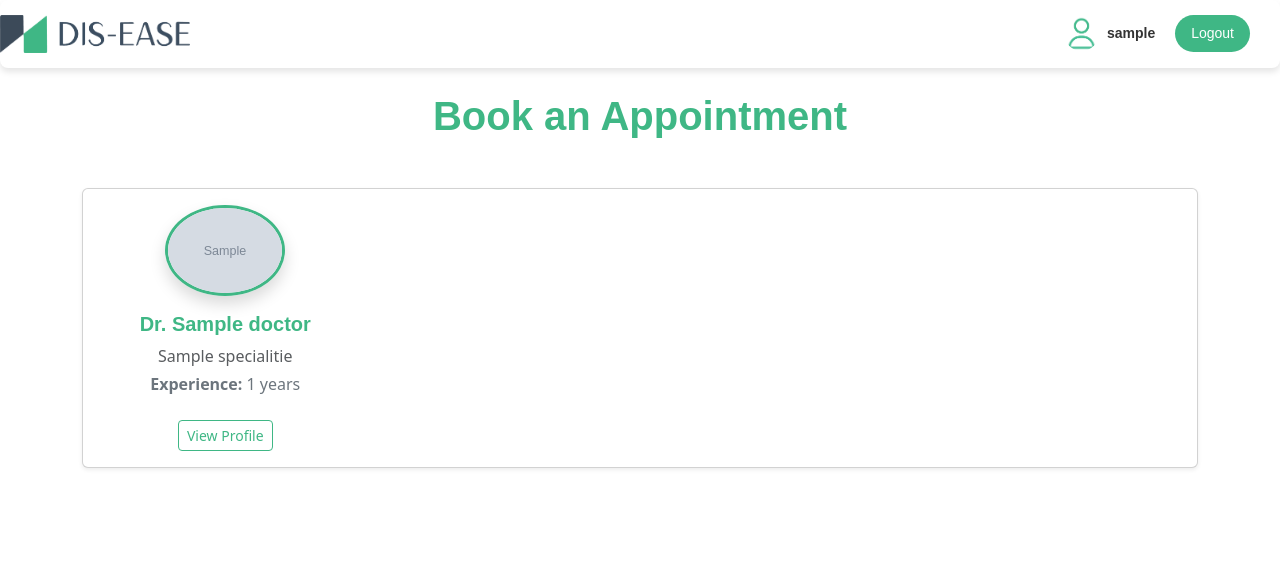
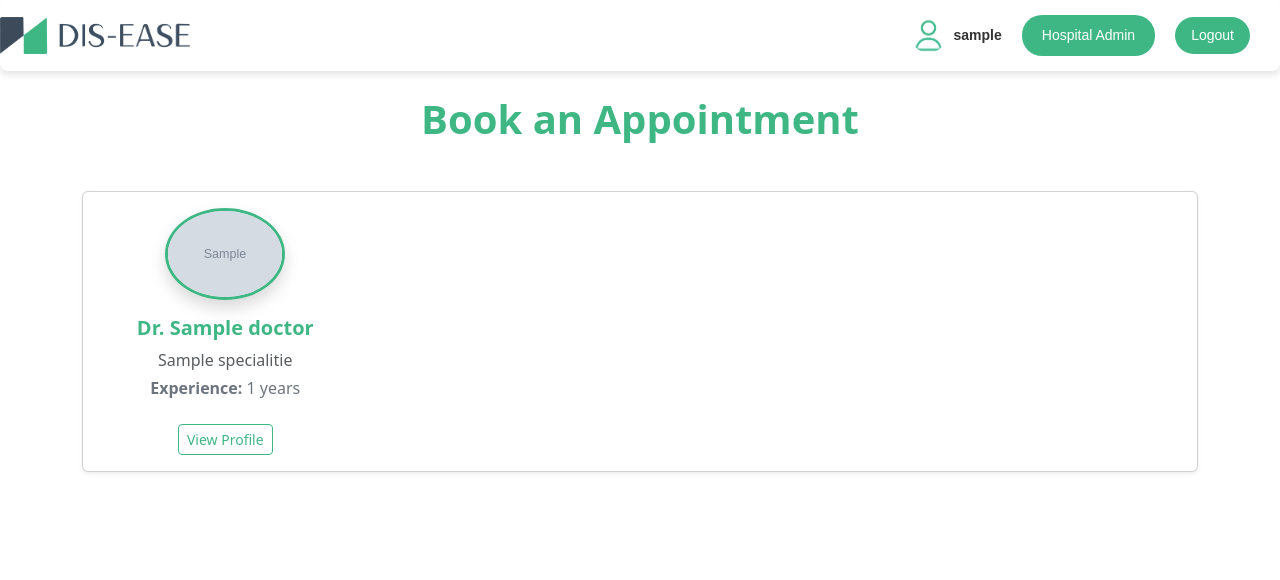
Before and after one commit to UtsavlalShrestha/disease-prediction-and-doctor-booking, a Django app: page /appoint/ in a window 1280 px wide. Shown: the top 580 px of the page. Run offline with Django 5.2, Linux system fonts and the light colour scheme; a user stored in the database is signed in; tables that the repository leaves empty hold one stand-in row (values such as "Sample post"); grey boxes marked "Sample" are stand-in pictures.

Commit message:
Update hospital admin and UI

```diff
--- a/base/templates/hospital_admin/appointment_list.html
+++ b/base/templates/hospital_admin/appointment_list.html
@@ -84,7 +84,7 @@
             </tr>
             {% endfor %} {% else %}
             <tr>
-              <td colspan="6" class="text-center text-muted py-4">
+              <td colspan="7" class="text-center text-muted py-4">
                 No Appointments Available
               </td>
             </tr>
--- a/base/templates/hospital_admin/approved_appointment_history.html
+++ b/base/templates/hospital_admin/approved_appointment_history.html
@@ -5,6 +5,7 @@
     <thead>
       <tr>
         <th>Doctor</th>
+        <th>Hospital</th>
         <th>Patient</th>
         <th>Date</th>
         <th>Time</th>
@@ -14,6 +15,7 @@
       {% for appointment in appointments %}
       <tr>
         <td>Dr. {{ appointment.doctor.name }}</td>
+        <td>{{ appointment.hospital.name }}</td>
         <td>
           {{ appointment.patient.user.first_name }}
           {{appointment.patient.user.last_name }}
@@ -23,7 +25,7 @@
       </tr>
       {% empty %}
       <tr>
-        <td colspan="4" class="text-center">No approved appointments found.</td>
+        <td colspan="5" class="text-center">No approved appointments found.</td>
       </tr>
       {% endfor %}
     </tbody>
--- a/static/css/appoint.css
+++ b/static/css/appoint.css
@@ -1,7 +1,14 @@
+body {
+    font-family: 'Poppins', sans-serif;
+    margin: 0;
+    padding: 0;
+    background-color: #f8f9fa;
+    color: #333;
+}
+
 /* General Styling */
 .text-theme {
     color: #3fb785 !important; /* Primary color */
-    font-family: 'Poppins', sans-serif;
 }
 
 .btn-theme {
--- a/static/css/nav.css
+++ b/static/css/nav.css
@@ -107,3 +107,21 @@
   color: white;
   transform: scale(1.1);
 }
+
+.hospital-admin-btn {
+  background-color: #3fb785; /* Matching green theme */
+  color: white; /* White text for contrast */
+  padding: 10px 20px;
+  text-align: center;
+  text-decoration: none;
+  display: inline-block;
+  border: none;
+  border-radius: 20px; /* Rounded corners like Logout button */
+  font-size: 14px; /* Adjust for consistency */
+  cursor: pointer;
+  transition: background-color 0.3s ease; /* Smooth hover effect */
+}
+
+.hospital-admin-btn:hover {
+  background-color: #318d66; /* Darker shade on hover */
+}
--- a/templates/nav.html
+++ b/templates/nav.html
@@ -24,6 +24,17 @@
         <span>{{ user.username }}</span>
       </a>
     </div>
+
+    {% if user.hospital %}
+    <div class="hospital-admin">
+      <a
+        href="{% url 'hospital_dashboard' %}"
+        class="nav-item hospital-admin-btn"
+        >Hospital Admin</a
+      >
+    </div>
+    {% endif %}
+
     <div class="logout">
       <a href="{% url 'logout' %}" class="nav-item logout-btn">Logout</a>
     </div>
```
Also changed, not shown: base/admin_view.py (+12 -10 lines), base/forms.py (+21 -3 lines), static/css_admin/schedule_list.css (+12 -0 lines).
